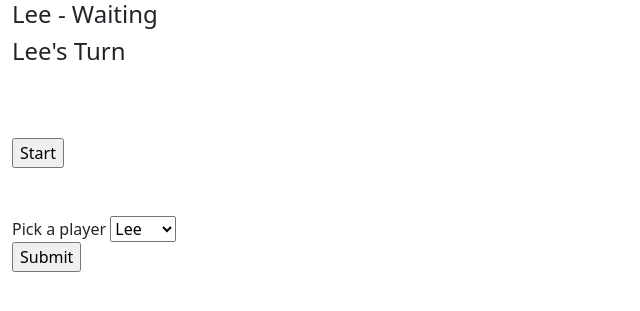
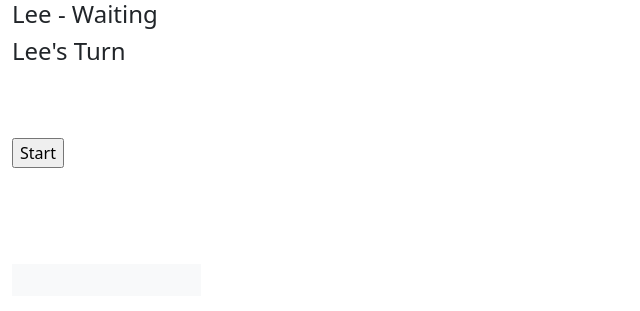
Before and after one commit to lkadin/coup_htmx, a FastAPI app: page /web/1/ in a window 1280 px wide. Shown: the top 311 px of the page, without its empty margins (0-640 px from the left). Run offline with FastAPI, Linux system fonts and the light colour scheme; some libraries are stand-ins or nearby versions.

Commit message:
start with pick player hidder

```diff
--- a/templates/htmx_user_generic.html
+++ b/templates/htmx_user_generic.html
@@ -37,7 +37,7 @@
                     <br>
                     <div id="second_player">
                         <br>
-                        <form hx-ws="send" hx-target="#second_player">
+                        <form hx-ws="send" hx-target="#second_player" hidden>
                             <label for="player">Pick a player</label>
                             <select name="player" id="player">
                                 <option value="Lee">Lee</option>
```
